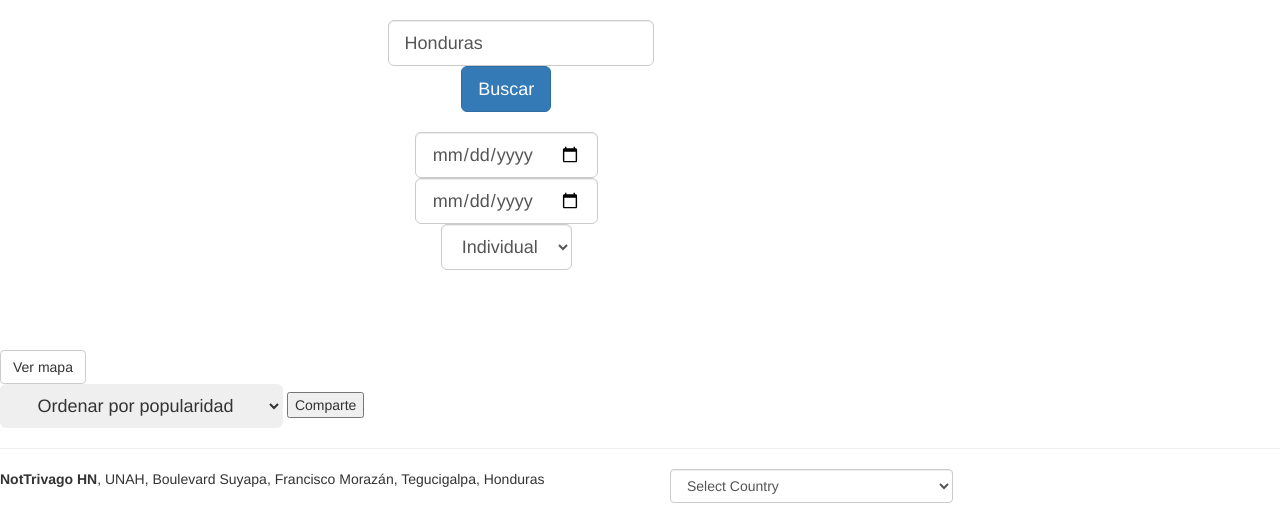
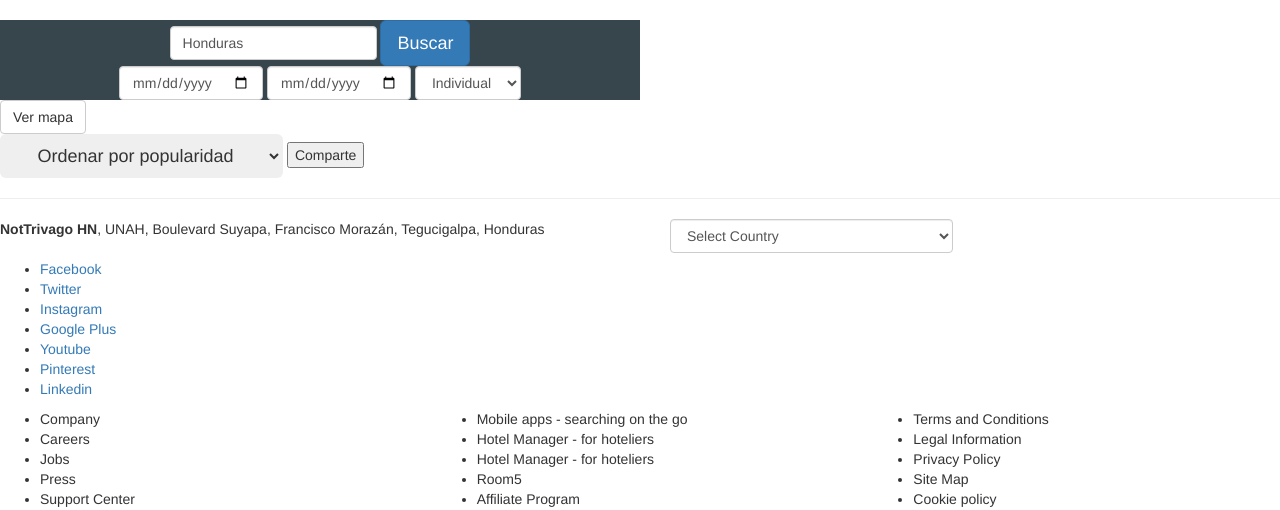
Before and after one commit to EliteArmy/IS410-II2017-ProyectoPOO-Grupo-1, a PHP site: page /Honduras.html in a window 1280 px wide. Shown: the part 72-582 px from the top of the page. Run offline with PHP 8.4, Linux system fonts and the light colour scheme.

Commit message:
pequeños cambios a Honduras.html

```diff
--- a/Honduras.html
+++ b/Honduras.html
@@ -2,23 +2,24 @@
 <html>
 
 <head>
-
 	<meta charset="utf-8">
 	<meta name="viewport" content="width=device-width, initial-scale=1.0">
 	<meta http-equiv="X-UA-Compatible" content="IE=edge">
-	<link rel="icon" href="img/logo.png">
+	<link rel="icon" href="img/trivago.png">
 
 	<title>NotTrivago.com</title>
 
 	<link rel="stylesheet" type="text/css" href="css/bootstrap.min.css">
 	<link rel="stylesheet" type="text/css" href="css/custom.css">
 </head>
+
 <body>
+
 <nav class="navbar navbar-default" id="barra-menu">
 	<div class="navbar-header">
 		<button type="button" class="navbar-toggle"></button>
 		 <center>
-            <ul >
+            <ul>
               <a href="#"><span style="color: #293339; font-size: 3em; font-weight:bold;">Not</span><span style="color: #0073CF; font-size: 3em; font-weight:bold">Tri</span><span style="color: #F48F00; font-size: 3em; font-weight:bold"; font-size: 3em>va</span><span style="color: #C94A38; font-size: 3em; font-weight:bold">go</span></a>
             </ul>
           </center>
@@ -40,25 +41,28 @@
           	</li>
         </ul>
 	</div>
-
 </nav>
 
 
-<section>
+<section >
 	<div>
 		<center>
-			<!--form-inline es para que el boton y la barra se mantengan en la misma linea-->
-				<div class="barra-texto btn-group btn-group-lg" align="center">
-					<form class="form-inline col-lg-6">
+			<!--form-inline es para que el boton y la barra se mantengan en la misma linea
+						<div class="barra-texto btn-group btn-group-lg" align="center">	-->
+				<form style="background-color: #37454D;" class="col-lg-6">
 					<!--<table class="table table-primary">
 					<input class="form-control horus__querytext" id="caja-pais" type="searching" name="seleccionar-pais" value="Honduras">
 					<button type="submit" class="btn btn-primary">Buscar</button><br><br>-->
-						<div class="input-group-lg barra">
-  							<input type="text" class="form-control" value="Honduras" aria-describedby="basic-addon2">
+					<div class="input-group-lg">
+						<div class="form-inline">
+  							<input type="text" class="form-control barra" value="Honduras" aria-describedby="basic-addon2">
   							<span class="btn btn-primary btn-lg" id="basic-addon2">Buscar</span>
-							<br><br>
-						<input class="form-control " type="date" name="txt-fecha" value="Seleccione">
+						</div>
+
+						<div class="form-inline">
 							<input class="form-control" type="date" name="txt-fecha" value="Seleccione">
+							<input class="form-control" type="date" name="txt-fecha" value="Seleccione">
+
 							<select class="form-control" name="slc-habitacion" id="slc-habitacion">
 	            				<option value="1">Individual</option>
 					            <option value="2">Doble</option>
@@ -66,19 +70,19 @@
 					            <option value="4">Multiple</option>
 	         				 </select>
 	         			</div>
-         				 </table>
+     				 </div>
 				</form>
-				</div>
+
 		</center>
 	</div>
 </section>
-<br>
-<br>
-<br>
-<br>
+
+<br><br><br><br>
+
 <div class="map-access input-group-lg">
 	<button class="btn btn-default ">Ver mapa</button>
 </div>
+
 	<div class="btn-ordenar">
 		<select class="btn btn-lg" name="slc-ordenar" id="slc-ordenar">
 			<option value="1">Ordenar por popularidad</option>
@@ -88,11 +92,7 @@
 			<option value="5">Ordenar solo por precio</option>
 		</select>
 		<button class="select-icon">Comparte</button>
-	</select>
 	</div>
-</div>
-
-
 
 	<hr>
 
@@ -224,8 +224,6 @@
 	</div>
 </div>
 
-	</div>
-
 	<div class="footer-fondo-pantalla2">
 		<center><h2 class="h2">Not Trivago</h2></center>
 		<center>Copyright 2017 trivago | All rights reserved.</center>
--- a/dashboard.html
+++ b/dashboard.html
@@ -100,8 +100,6 @@
 
 						<div class="tabla-resumen-cuenta">
 
-
-
 							<div class="sub-tabla-resumen">
 								<div class="sub-tabla-resumen-hija">
 									<h4 class="sub-tabla-titulo">Añadidos Recientemente</h4>
@@ -115,9 +113,6 @@
 									<p class="sub-tabla-infomacion">Te enviaremos un correo electrónico cuando el hotel baje su precio.</p>
 								</div>
 							</div>
-
-
-
 						</div>
 					</section>
 				</div>
```
Also changed, not shown: css/ariel-custom-css.css (+9 -5 lines). Lines whose indentation alone changed are shown as unchanged.
